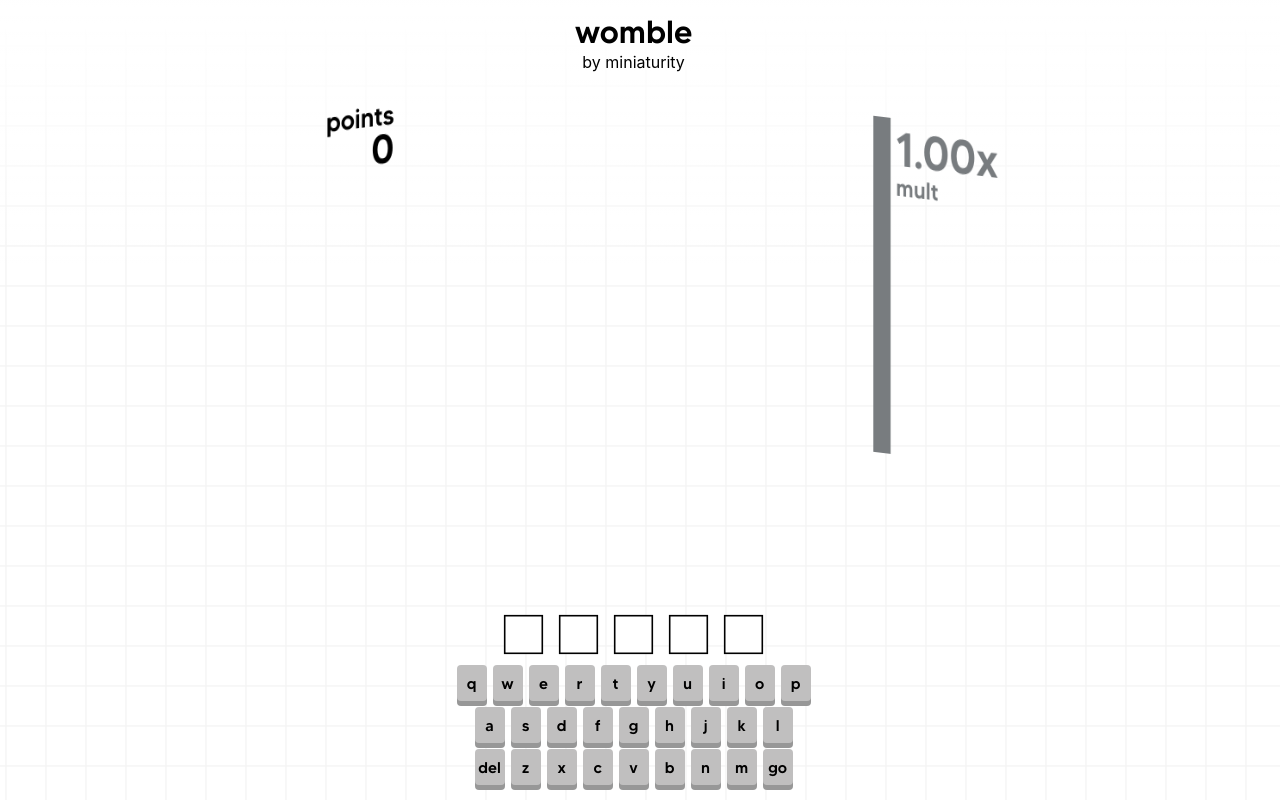
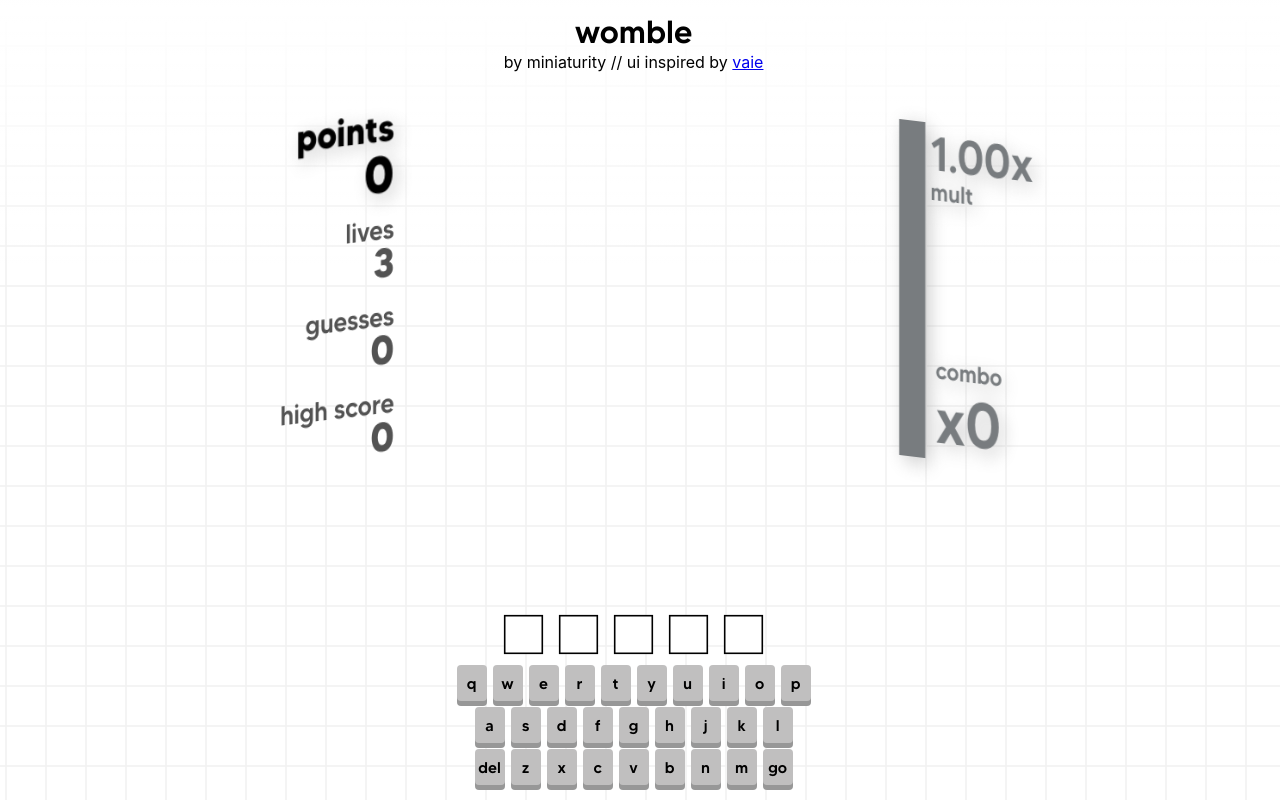
Before and after one commit to miniaturity/womble, a React (Create React App) app: page / in a window 1280 px wide. Built offline with nearby package versions, Linux system fonts and the light colour scheme.

Commit message:
feat: multbar (2/2) stats (1/1)

```diff
--- a/src/App.css
+++ b/src/App.css
@@ -1,8 +1,12 @@
 :root {
+  /* Stats */
+  --stext: #535353;
+
   /* Keyboard */
   --keys: 34px;
   --key: #c0bfbf;
   --keyshadow: #979797;
+  --keyshadow2: #9797977e;
   --keyfocus: #d1d1d1;
   --keyrad: 4px;
 
@@ -30,6 +34,36 @@
   --margin: 4px;
 
   --uptime: 0.2s;
+}
+
+@keyframes shake {
+  0% {
+    translate: calc(var(--margin) * -1) 0;
+  } 25% {
+    translate: calc(var(--margin) * 2) 0;
+  } 50% {
+    translate: 0;
+  } 75% {
+    translate: calc(var(--margin) * -1) 0;
+  } 100% {
+    translate: calc(var(--margin) * 2) 0;
+  }
+}
+
+.shake {
+  animation: shake 0.35s ease-out;
+}
+
+@keyframes float {
+  0% {
+    translate: 0 0;
+  }
+  50% {
+    translate: 0 calc(var(--margin) * 2);
+  }
+  100% {
+    translate: 0 0;
+  }
 }
 
 @keyframes up {
@@ -60,6 +94,9 @@
   }
 }
 
+.space {
+  flex-grow: 1;
+}
 
 .main {
   display: flex;
@@ -109,6 +146,8 @@
   justify-content: flex-start;
   height: 70%;
   width: 100%;
+
+  gap: calc(var(--margin) * 4);
 }
 
 #statsr {
@@ -120,12 +159,34 @@
   width: 100%;
 
   margin-top: calc(var(--margin) * 12);
+  filter: drop-shadow(5px 5px 10px var(--keyshadow2));
 }
 
 .sr__container {
   display: flex;
   flex-direction: row;
 }
+
+#bar_container {
+  &::before {
+    content: '';
+    display: block;
+    position: relative;
+    top: 0;
+    left: 30px;
+
+    width: 30px;
+    height: 100%;
+    opacity: 0.5;
+    background-color: var(--key);
+    z-index: -1;
+  }
+}
+
+#score_container {
+  animation: float 4s infinite ease-in-out;
+}
+
 
 #mult_count {
   display: flex;
@@ -142,24 +203,62 @@
   font-size: 1.5rem;
 }
 
-#combo_bar {
-  width: 20px;
-  rotate: 180deg;
+#combo_count {
+  display: flex;
+  flex-direction: column;
+  margin-left: calc(var(--margin) * 2);
+}
+
+#combo_above {
+  margin-bottom: calc(var(--margin) * -2);
+  font-size: 1.5rem;
+}
+
+#combo {
+  font-size: 4rem;
+}
+
+.combo_bar {
+  align-self: flex-end;
+  width: 30px;
+}
+
+.counter {
+  text-align: right;
+  font-size: calc(var(--fs) * 1.5);
+  font-family: "tommyb";
+  color: var(--stext);
 }
 
 #score {
-  text-align: right;
-  font-size: calc(var(--fs) * 1.5);
+  font-size: calc(var(--fs) * 1.9);
+  color: #000;
+  filter: drop-shadow(5px 5px 10px var(--keyshadow2));
 }
 
 .s__container {
   display: flex;
   flex-direction: column;
+  transition: scale 0.3s ease-in-out;
+  pointer-events: all;
+
+  &:hover {
+    scale: 1.1;
+  }
 }
+
 
 .sc__label {
   font-size: var(--fs);
   margin-bottom: -10px;
+  color: var(--stext);
+}
+
+#points {
+  color: #000;
+  font-size: calc(var(--fs) * 1.4);
+  font-family: "tommyb";
+  filter: drop-shadow(5px 5px 10px var(--keyshadow2));
 }
 
 center {
@@ -357,11 +456,20 @@ header {
   }
 }
 
+@font-face {
+  font-family: "tommyl";
+  src: url(../public/assets/fonts/tommy_outline.otf);
+}
 
 
 @font-face {
   font-family: "tommy";
   src: url(../public/assets/fonts/tommy.otf);
+}
+
+@font-face {
+  font-family: "tommyb";
+  src: url(../public/assets/fonts/tommy_bold.otf);
 }
 
 
--- a/src/components/Game.tsx
+++ b/src/components/Game.tsx
@@ -24,6 +24,17 @@ const Game: React.FC = () => {
 
       if (!isValid) {
         console.log("Invalid word:", upperInput);
+        return;
+      }
+
+      const isDuplicate = g.gs.words.history.some(historyWord =>
+        historyWord.map(l => l.c).join('') === upperInput
+      );
+
+      if (isDuplicate) {
+        g.decrementLives();
+        g.resetCombo();
+        setInputWord("");
         return;
       }
 
@@ -83,8 +94,10 @@ const Game: React.FC = () => {
       else g.addPoints((greenCount * scoreValues.green) + (yellowCount * scoreValues.yellow));
 
       if (greenCount >= 2) g.incrementCombo();
+      else g.resetCombo();
 
       g.guess(guessAsWord);
+      g.resetTime();
       setInputWord("");
     }, [g, inputWord]);
 
@@ -106,6 +119,10 @@ const Game: React.FC = () => {
     return () => document.removeEventListener("keydown", handleKeyDown);
   }, [inputWord, g, handleSubmit]);
 
+  useEffect(() => {
+    if (g.gs.score.lost) g.resetGameState();
+  }, [g.gs.score.lost, g])
+
   return (
     <div className="main" style={{ opacity: g.loading ? 0 : 1 }}>
 
@@ -119,7 +136,7 @@ const Game: React.FC = () => {
             womble
           </div>
           <div id="header_under">
-            by miniaturity
+            by miniaturity // ui inspired by <a href="https://vaie.art/" target="_blank" rel="noreferrer">vaie</a>
           </div>
         </header>
 
@@ -268,12 +285,54 @@ const Stats: React.FC<{ g: GameStateType }> = ({ g }) => {
     },
   });
 
+  const { highScore } = useSpring({
+    highScore: g.highScore.hs,
+    config: {
+      duration: 400,
+      easing: easings.easeOutCubic
+    }
+  })
+
+  const [flash, setFlash] = useState(false);
+
+  useEffect(() => {
+      setFlash(true);
+      const timer = setTimeout(() => setFlash(false), 500);
+      return () => clearTimeout(timer);
+  }, [g.gs.score.lives]);
+
+  const { color } = useSpring({
+    color: flash ? '#ff0000' : 'var(--stext)',
+    immediate: flash,
+    config: {
+      duration: 100,
+    },
+  });
+
   return (
     <div id="stats">
       <div className="s__container" id="score_container">
-        <span className="sc__label">points</span>
-        <animated.span id="score">
+        <span className="sc__label" id="points">points</span>
+        <animated.span className="counter" id="score">
           {score.to(n => `${Math.floor(n)}`)}
+        </animated.span>
+      </div>
+      <div className="s__container" id="lives_container">
+        <animated.span className="sc__label" style={{ color }}>lives</animated.span>
+        <animated.span className={`counter ${flash ? `shake` : ``}`} style={{ color }}>
+          {g.gs.score.lives}
+        </animated.span>
+      </div>
+      <div className="s__container" id="guess_container">
+        <span className="sc__label">guesses</span>
+        <animated.span className="counter">
+          {g.gs.info.guesses}
+        </animated.span>
+      </div>
+      <div className="s__container" id="highscore_container">
+        <span className="sc__label">high score</span>
+        <animated.span className="counter">
+          {highScore.to(n => `${Math.floor(n)}`)}
         </animated.span>
       </div>
     </div>
@@ -284,7 +343,7 @@ const StatsR: React.FC<{ g: GameStateType }> = ({ g }) => {
 
   return (
     <div id="statsr">
-      <div className="sr__container" style={{ height: "60%" }}>
+      <div className="sr__container" id="bar_container" style={{ height: "60%" }}>
         <MultBar g={g}/>
         <div id="mult_count" style={{ color: g.gs.score.mult.color }}>
           <div id="mult">
@@ -293,24 +352,43 @@ const StatsR: React.FC<{ g: GameStateType }> = ({ g }) => {
           <div id="mult_under">
             mult
           </div>
+          <div className="space"></div>
+          <div id="combo_count" style={{ color: g.gs.score.mult.color }}>
+            <div id="combo_above">
+              combo
+            </div>
+            <div id="combo">
+              x{g.gs.score.mult.combo}
+            </div>
+          </div>
         </div>
+        <div></div>
       </div>
     </div>
   )
 }
 
 const MultBar: React.FC<{ g: GameStateType }> = ({ g }) => {
+  const fraction = Math.max(0, Math.min(1, g.gs.timer.time / g.gs.timer.maxTime));
+  const [prevFraction, setPrevFraction] = useState(fraction);
 
-  const fraction = Math.max(0, Math.min(1, g.gs.timer.time / g.gs.timer.maxTime)) * 100;
+  const { height } = useSpring({
+    from: { height: prevFraction * 100 },
+    to: { height: fraction * 100 },
+    config: {
+      duration: fraction > prevFraction ? 0 : 1000
+    },
+    onRest: () => setPrevFraction(fraction)
+  });
+
 
   return (
-    <div id="combo_bar" style={{
+    <animated.div className={`combo_bar`} style={{
       background: `${g.gs.score.mult.color}`,
-      height: `${fraction}%`
-
+      height: height.to(h => `${h}%`),
+      transformOrigin: `top`
       }}>
-
-    </div>
+    </animated.div>
   )
 }
 
--- a/src/components/SquareBg.css
+++ b/src/components/SquareBg.css
@@ -5,5 +5,5 @@
   display: block;
   position: fixed;
   z-index: 0;
-  opacity: 0.5;
+  opacity: 0.7;
 }
--- a/src/components/hooks/useGameState.ts
+++ b/src/components/hooks/useGameState.ts
@@ -1,4 +1,5 @@
 import { useCallback, useEffect, useMemo, useState } from "react";
+import useLocalStorage from "./useLocalStorage";
 
 export type LetterState = "green" | "yellow" | "gray" | "na"
 export type Letter = { c: string, state: LetterState }
@@ -12,10 +13,8 @@ interface GameState {
   score: {
     mult: Mult;
     points: number;
-    streak: number;
     lives: number;
-
-
+    lost: boolean;
   };
   timer: {
     maxTime: number;
@@ -45,8 +44,8 @@ const defaultState: GameState = {
       color: "#787c7f"
     },
     points: 0,
-    streak: 0,
     lives: 3,
+    lost: false,
   },
   timer: {
     maxTime: 20,
@@ -108,37 +107,51 @@ type Mult = { combo: number, mult: number, color: string };
 type Multipliers = Mult[];
 const multipliers: Multipliers = [
   {
-    combo: 10,
-    mult: 1.25,
-    color: "#fff"
+    combo: 0,
+    mult: 1,
+    color: "#787c7f"
   },
   {
-    combo: 20,
+    combo: 5,
+    mult: 1.25,
+    color: "#ebab34"
+  },
+  {
+    combo: 10,
     mult: 1.5,
-    color: "#fff"
+    color: "#eb8934"
+  },
+  {
+    combo: 25,
+    mult: 2,
+    color: "#eb4934"
   },
   {
     combo: 50,
-    mult: 2,
-    color: "#fff"
+    mult: 2.25,
+    color: "#eb3434"
   },
   {
     combo: 100,
-    mult: 2.25,
-    color: "#fff"
-  },
-  {
-    combo: 150,
     mult: 3,
-    color: "#fff"
+    color: "#34d0eb"
   }
 ]
 
+interface HighScore {
+  hs: number
+}
+
 export function useGameState() {
   const [gs, setGs] = useState<GameState>(defaultState);
+  const [highScore, setHighScore] = useLocalStorage<HighScore>('hs', { hs: 0 });
   const [words, setWords] = useState<string[]>();
   const [xords, setXords] = useState<string[]>();
   const [loading, setLoading] = useState<boolean>(true);
+
+  const handleSetHighscore = useCallback((n: number) => {
+    setHighScore({ hs: n });
+  }, [setHighScore]);
 
   const resetGameState = useCallback(() => {
     setGs(defaultState);
@@ -167,6 +180,16 @@ export function useGameState() {
       words: { ...prev.words, word: w }
     }));
   }, [words]);
+
+  const setLost = useCallback((b?: boolean) => {
+    setGs(prev => ({
+      ...prev,
+      score: {
+        ...prev.score,
+        lost: b ? b : !prev.score.lost
+      }
+    }));
+  }, []);
 
   // ==
 
@@ -265,14 +288,8 @@ export function useGameState() {
   }, []);
 
   const resetCombo = useCallback(() => {
-    setGs(prev => ({
-      ...prev,
-      score: {
-        ...prev.score,
-        mult: { combo: 0, mult: 1, color: "#000" }
-      }
-    }));
-  }, []);
+    setCombo(0);
+  }, [setCombo]);
 
   // ==
 
@@ -296,22 +313,14 @@ export function useGameState() {
   }, []);
 
   const addPoints = useCallback((n: number) => {
+    if (gs.score.points + n > highScore.hs) {
+      handleSetHighscore(gs.score.points + (n * gs.score.mult.mult));
+    }
     setGs(prev => ({
       ...prev,
-      score: { ...prev.score, points: prev.score.points + n }
+      score: { ...prev.score, points: prev.score.points + (n * prev.score.mult.mult) }
     }));
-  }, []);
-
-
-
-  // ==
-
-  const setStreak = useCallback((n: number) => {
-    setGs(prev => ({
-      ...prev,
-      score: { ...prev.score, streak: n }
-    }));
-  }, []);
+  }, [gs.score.points, highScore, handleSetHighscore, gs.score.mult.mult]);
 
   // ==
 
@@ -325,17 +334,18 @@ export function useGameState() {
   const willDie = useMemo(() => gs.score.lives === 1, [gs.score.lives]);
 
   const decrementLives = useCallback(() => {
-    if (willDie) resetGameState();
+    if (willDie) setLost(true);
     setGs(prev => ({
       ...prev,
       score: { ...prev.score, lives: prev.score.lives - 1 }
     }));
-  }, [willDie, resetGameState]);
+  }, [willDie, setLost]);
 
   const applyTimePenalty = useCallback(() => {
+    if (gs.timer.time === gs.timer.maxTime) return;
     decrementLives();
     setCombo(0);
-  }, [setCombo, decrementLives]);
+  }, [setCombo, decrementLives, gs.timer.time, gs.timer.maxTime]);
 
   // ==
 
@@ -480,18 +490,29 @@ export function useGameState() {
   }, []);
 
   const decrementTime = useCallback((n?: number) => {
-    if (gs.timer.time === 0) {
-      applyTimePenalty();
-      resetTime();
-    }
-    setGs(prev => ({
-      ...prev,
-      timer: {
-        ...prev.timer,
-        time: prev.timer.time - (n || 1)
+    setGs(prev => {
+      const newTime = prev.timer.time - (n || 1);
+
+      if (newTime <= 0) {
+        applyTimePenalty();
+        return {
+          ...prev,
+          timer: {
+            ...prev.timer,
+            time: prev.timer.maxTime
+          }
+        };
       }
-    }));
-  }, [gs.timer.time, applyTimePenalty, resetTime]);
+
+      return {
+        ...prev,
+        timer: {
+          ...prev.timer,
+          time: newTime
+        }
+      };
+    });
+  }, [applyTimePenalty]);
 
 
   useEffect(() => {
@@ -548,6 +569,7 @@ export function useGameState() {
     decrementTime,
     resetTime,
 
+    highScore,
 
     words: {
       words,
@@ -557,7 +579,6 @@ export function useGameState() {
     setters: {
       setCombo,
       setPoints,
-      setStreak,
       setLives,
       setSolved,
       setSquareCount,
--- /dev/null
+++ b/src/components/hooks/useLocalStorage.ts
@@ -0,0 +1,25 @@
+import { useState, useEffect } from 'react';
+
+function useLocalStorage<T>(key: string, initialValue: T): [T, (value: T | ((val: T) => T)) => void] {
+  const [storedValue, setStoredValue] = useState<T>(() => {
+    try {
+      const item = window.localStorage.getItem(key);
+      return item ? JSON.parse(item) : initialValue;
+    } catch (error) {
+      console.error(error);
+      return initialValue;
+    }
+  });
+
+  useEffect(() => {
+    try {
+      window.localStorage.setItem(key, JSON.stringify(storedValue));
+    } catch (error) {
+      console.error(error);
+    }
+  }, [key, storedValue]);
+
+  return [storedValue, setStoredValue];
+}
+
+export default useLocalStorage;
```
Also changed, not shown: public/assets/fonts/tommy_bold.otf (added), public/assets/fonts/tommy_outline.otf (added).
